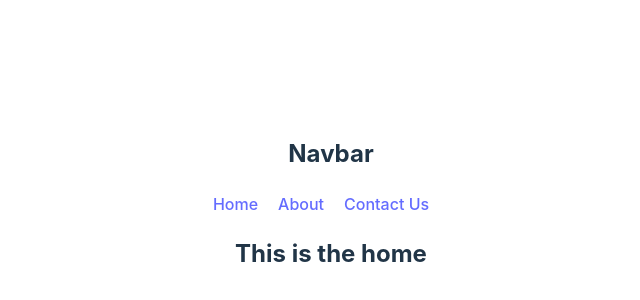
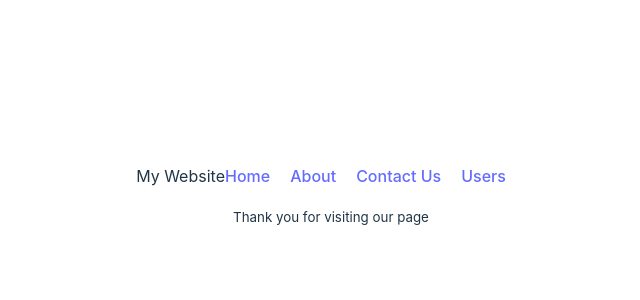
Before and after one commit to Jahid2121/Intro-to-react-router, a React (Vite) app: page / in a window 1280 px wide. Shown: the part 196-496 px from the top of the page, without its empty margins (309-949 px from the left). Built offline with nearby package versions, Linux system fonts and the light colour scheme.

Commit message:
Nested Route and Use Link, outlet updated

```diff
--- /dev/null
+++ b/src/components/Footer/Footer.jsx
@@ -0,0 +1,11 @@
+import React from 'react';
+
+const Footer = () => {
+    return (
+        <div>
+            <p><small>Thank you for visiting our page</small></p>
+        </div>
+    );
+};
+
+export default Footer;
--- a/src/components/Header/Header.jsx
+++ b/src/components/Header/Header.jsx
@@ -3,11 +3,12 @@ import './Header.css'
 const Header = () => {
     return (
         <div>
-            <h2>Navbar</h2>
             <nav>
+                <span>My Website</span>
                 <Link to='/'>Home</Link>
                 <Link to="/about">About</Link>
                 <Link to="/contact">Contact Us</Link>
+                <Link to="/users">Users</Link>
 
             </nav>
         </div>
--- a/src/components/Home.jsx
+++ b/src/components/Home.jsx
@@ -1,12 +1,13 @@
 import { Outlet } from "react-router-dom";
+import Footer from "./Footer/Footer";
 import Header from "./Header/Header";
 
 const Home = () => {
     return (
         <div>
             <Header />
-          <h2>This is the home</h2>
-          <Outlet ></Outlet>
+            <Outlet></Outlet>
+          <Footer />
         </div>
     );
 };
--- /dev/null
+++ b/src/components/Users/Users.jsx
@@ -0,0 +1,11 @@
+import React from 'react';
+
+const Users = () => {
+    return (
+        <div>
+            <h1>I am a user of React Router</h1>
+        </div>
+    );
+};
+
+export default Users;
```
Also changed, not shown: src/main.jsx (+6 -2 lines).
